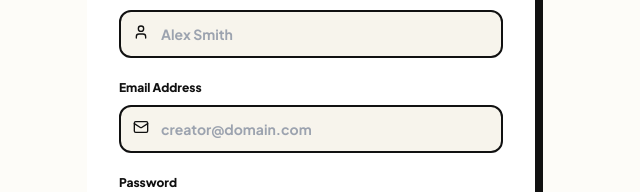
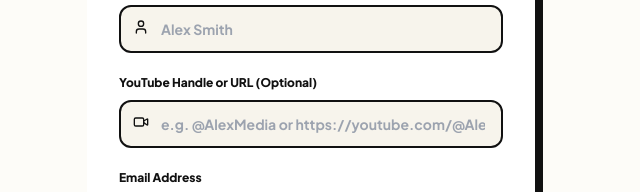
Before and after one commit to Vedbhanu/creator-attribution-dashboard, a Next.js app: page /signup in a window 1280 px wide. Shown: the part 270-462 px from the top of the page, without its empty margins (329-969 px from the left). Built offline with nearby package versions, Linux system fonts and the light colour scheme; no server answers.

Commit message:
Implement zero-friction 1-step signup with YouTube handle input, bypassing onboarding wizard and redirecting straight to /dashboard

```diff
--- a/src/app/onboarding/page.tsx
+++ b/src/app/onboarding/page.tsx
@@ -29,7 +29,8 @@ export default function OnboardingWizardPage() {
 
   useEffect(() => {
     setOrigin(getAppDomain());
-  }, []);
+    router.replace('/dashboard');
+  }, [router]);
 
   const handleStep1Submit = async (e: React.FormEvent) => {
     e.preventDefault();
--- a/src/app/signup/page.tsx
+++ b/src/app/signup/page.tsx
@@ -3,7 +3,7 @@
 import { useState, useEffect } from 'react';
 import { useRouter } from 'next/navigation';
 import Link from 'next/link';
-import { Sparkles, Mail, Lock, User, ArrowRight, ArrowLeft } from 'lucide-react';
+import { Sparkles, Mail, Lock, User, ArrowRight, ArrowLeft, Video } from 'lucide-react';
 import { isSupabaseConfigured, supabase } from '@/lib/supabase';
 
 export default function SignupPage() {
@@ -11,6 +11,7 @@ export default function SignupPage() {
   const [name, setName] = useState('');
   const [email, setEmail] = useState('');
   const [password, setPassword] = useState('');
+  const [youtubeHandle, setYoutubeHandle] = useState('');
   const [loading, setLoading] = useState(false);
   const [error, setError] = useState<string | null>(null);
 
@@ -75,20 +76,21 @@ export default function SignupPage() {
         }
       }
 
-      // Save initial workspace settings
+      // Save initial workspace settings with YouTube handle
       fetch('/api/settings', {
         method: 'POST',
         headers: { 'Content-Type': 'application/json' },
         body: JSON.stringify({
           userId: email,
-          brand_name: `${name}'s Workspace`,
+          brand_name: name ? `${name}'s Workspace` : 'My Workspace',
           currency: 'USD',
           custom_domain: 'attrib.yourdomain.com',
-          webhook_secret: 'whsec_creator_attrib_982374'
+          webhook_secret: 'whsec_creator_attrib_982374',
+          youtube_channel_url: youtubeHandle
         })
       }).catch(err => console.error(err));
 
-      router.push('/onboarding');
+      router.push('/dashboard');
       router.refresh();
     } catch (err: any) {
       if (typeof window !== 'undefined') {
@@ -96,7 +98,7 @@ export default function SignupPage() {
         localStorage.setItem('user_name', name || email.split('@')[0]);
         localStorage.setItem('user_role', 'client');
       }
-      router.push('/onboarding');
+      router.push('/dashboard');
     } finally {
       setLoading(false);
     }
@@ -143,6 +145,20 @@ export default function SignupPage() {
                 placeholder="Alex Smith"
                 value={name}
                 onChange={(e) => setName(e.target.value)}
+                className="w-full pl-10 pr-4 py-3 rounded-xl bg-[#F7F4EC] border-2 border-[#111111] text-sm text-[#111111] font-bold focus:outline-none focus:bg-white"
+              />
+            </div>
+          </div>
+
+          <div className="space-y-1.5">
+            <label className="text-xs font-extrabold text-[#111111]">YouTube Handle or URL (Optional)</label>
+            <div className="relative">
+              <Video className="w-4 h-4 absolute left-3.5 top-3.5 text-[#111111]" />
+              <input
+                type="text"
+                placeholder="e.g. @AlexMedia or https://youtube.com/@AlexMedia"
+                value={youtubeHandle}
+                onChange={(e) => setYoutubeHandle(e.target.value)}
                 className="w-full pl-10 pr-4 py-3 rounded-xl bg-[#F7F4EC] border-2 border-[#111111] text-sm text-[#111111] font-bold focus:outline-none focus:bg-white"
               />
             </div>
```
